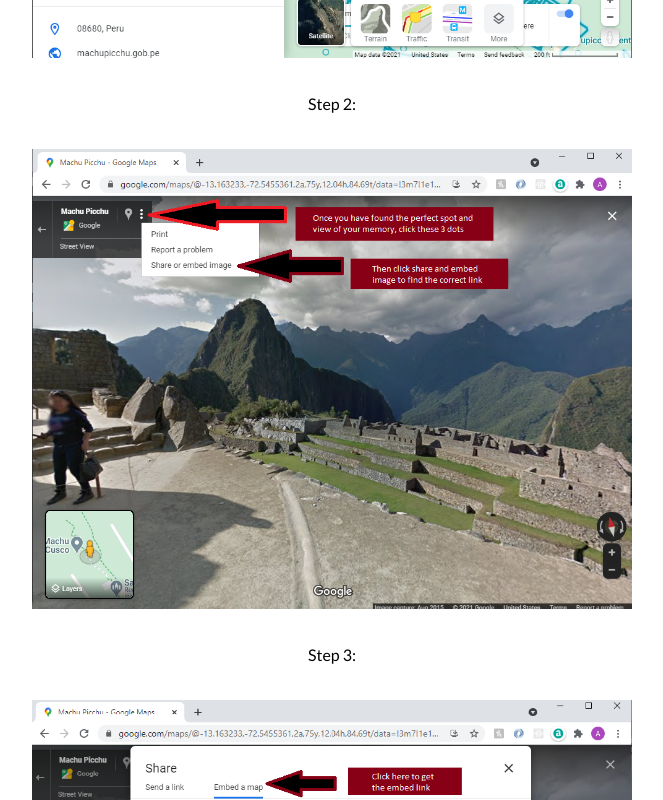
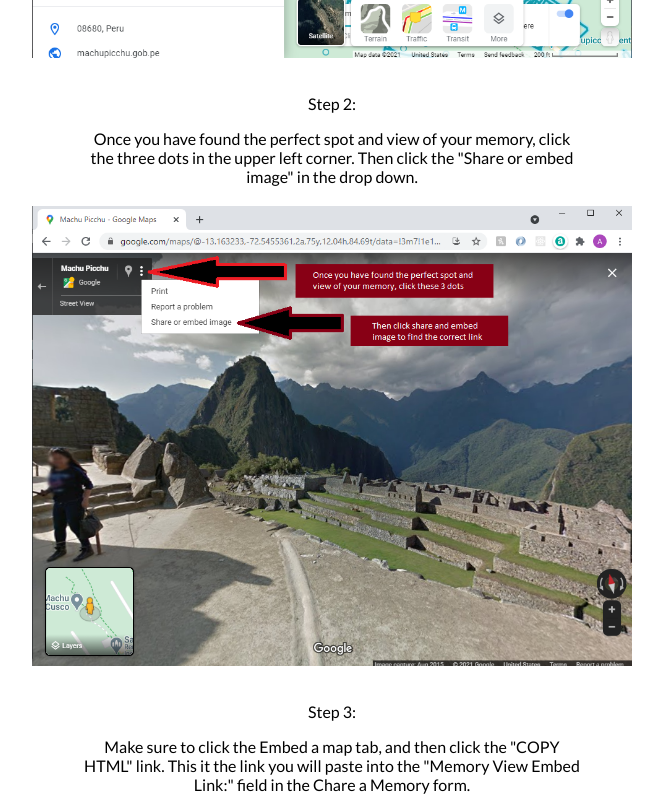
Before and after one commit to amandaphail/VisualizeAMemory, a React (Create React App) app: page /guide in a window 1280 px wide. Shown: the part 820-1620 px from the top of the page, without its empty margins (308-971 px from the left). Built offline with nearby package versions, Linux system fonts and the light colour scheme; no server answers; a web font is replaced by a local one.

Commit message:
instructional text guide

```diff
--- a/src/components/Guide.jsx
+++ b/src/components/Guide.jsx
@@ -21,8 +21,14 @@
             </p>
             <img src={step1} alt = "step 1"/>
             <p>Step 2:</p>
+            <p class ="instructions">
+                Once you have found the perfect spot and view of your memory, click the three dots in the upper left corner.  Then click the "Share or embed image" in the drop down.
+            </p>
             <img src={step2} alt = "step 2"/>
             <p>Step 3:</p>
+            <p class ="instructions">
+                Make sure to click the Embed a map tab, and then click the "COPY HTML" link.  This it the link you will paste into the "Memory View Embed Link:" field in the Chare a Memory form.
+            </p>
             <img src={step3} alt = "step 3"/>
         </div>
     )
```
